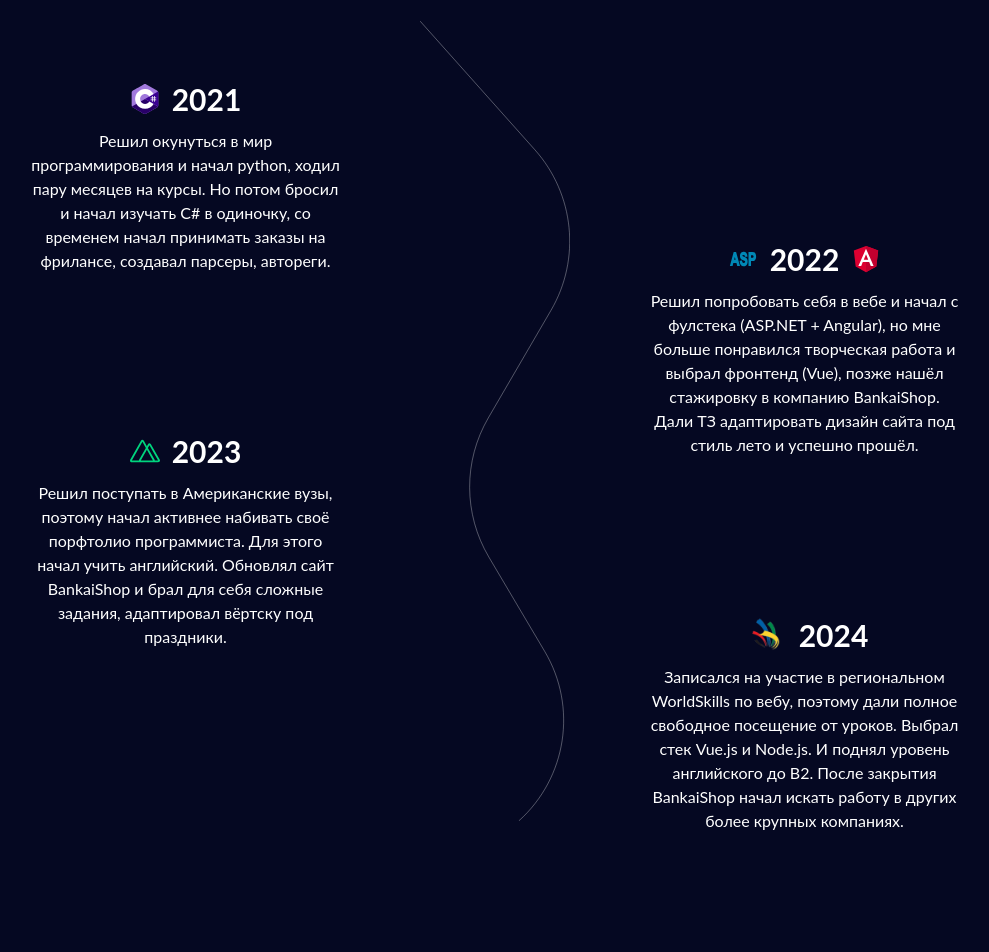
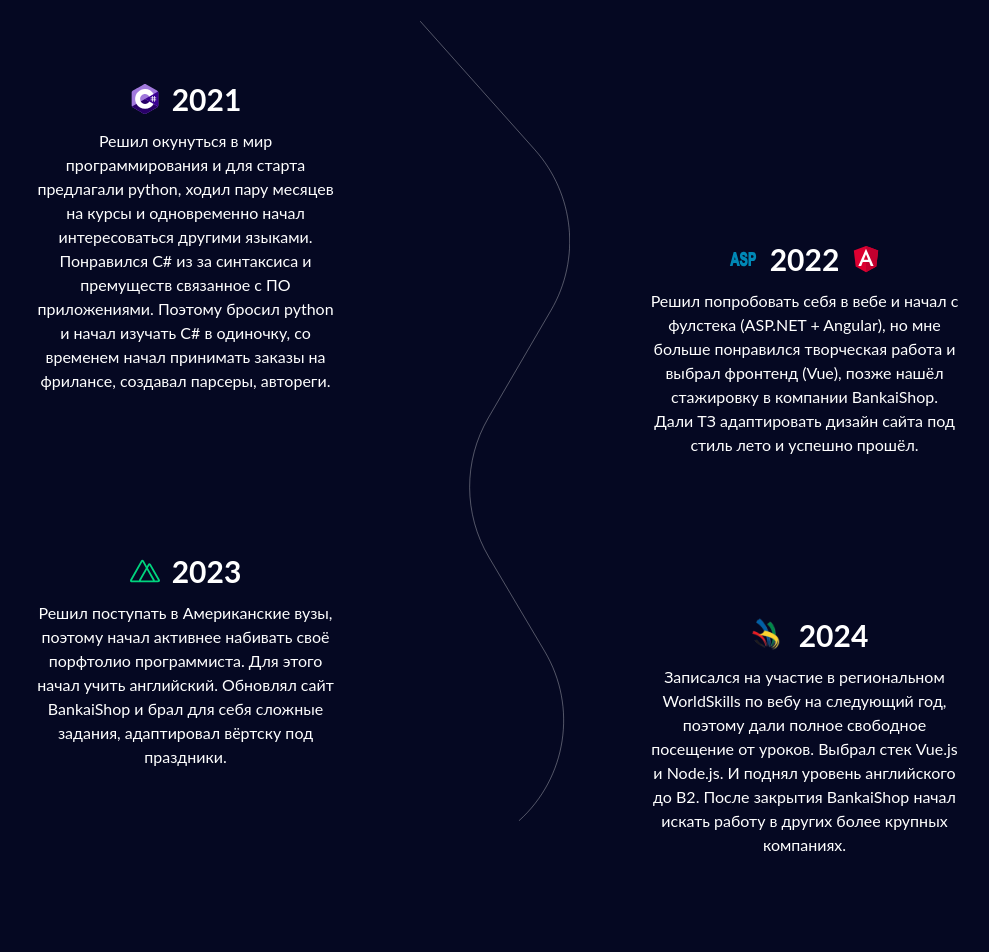
Before and after one commit to Shpaldik/Aldiyar-resume, a Vue app: page / in a window 1280 px wide. Shown: the part 1500-2452 px from the top of the page, without its empty margins (145-1134 px from the left). Built offline with nearby package versions, Linux system fonts and the light colour scheme.

Commit message:
Доработал мелочи 4.0

```diff
--- a/src/components/History.vue
+++ b/src/components/History.vue
@@ -10,7 +10,7 @@
                             <h3 class="text-3xl font-bold">2021</h3>
                         </div>
                         <p class="mt-3 text-left md:text-center">
-                            Решил окунуться в мир программирования и начал python, ходил пару месяцев на курсы. Но потом бросил и начал изучать C# в одиночку, со временем начал принимать заказы на фрилансе, создавал парсеры, автореги.
+                            Решил окунуться в мир программирования и для старта предлагали python, ходил пару месяцев на курсы и одновременно начал интересоваться другими языками. Понравился С# из за синтаксиса и премуществ связанное с ПО приложениями. Поэтому бросил python и начал изучать C# в одиночку, со временем начал принимать заказы на фрилансе, создавал парсеры, автореги.
                         </p>
                     </div>
                     <div class="mt-20 md:mt-40 mx-5 md:mx-20">
@@ -32,7 +32,7 @@
                             <img src="/public/angular.svg" alt="angular" width="30">
                         </div>
                         <p class="mt-3 text-left md:text-center">
-                            Решил попробовать себя в вебе и начал с фулстека (ASP.NET + Angular), но мне больше понравился творческая работа и выбрал фронтенд (Vue), позже нашёл стажировку в компанию BankaiShop. Дали ТЗ адаптировать дизайн сайта под стиль лето и успешно прошёл.
+                            Решил попробовать себя в вебе и начал с фулстека (ASP.NET + Angular), но мне больше понравился творческая работа и выбрал фронтенд (Vue), позже нашёл стажировку в компании BankaiShop. Дали ТЗ адаптировать дизайн сайта под стиль лето и успешно прошёл.
                         </p>
                     </div>
                     <div class="mt-20 md:mt-40 mx-5 md:mx-20">
@@ -41,7 +41,7 @@
                             <h3 class="text-3xl font-bold">2024</h3>
                         </div>
                         <p class="mt-3 text-left md:text-center">
-                            Записался на участие в региональном WorldSkills по вебу, поэтому дали полное свободное посещение от уроков. Выбрал стек Vue.js и Node.js. И поднял уровень английского до B2. После закрытия BankaiShop начал искать работу в других более крупных компаниях.
+                            Записался на участие в региональном WorldSkills по вебу на следующий год, поэтому дали полное свободное посещение от уроков. Выбрал стек Vue.js и Node.js. И поднял уровень английского до B2. После закрытия BankaiShop начал искать работу в других более крупных компаниях.
                         </p>
                     </div>
                 </div>
```
